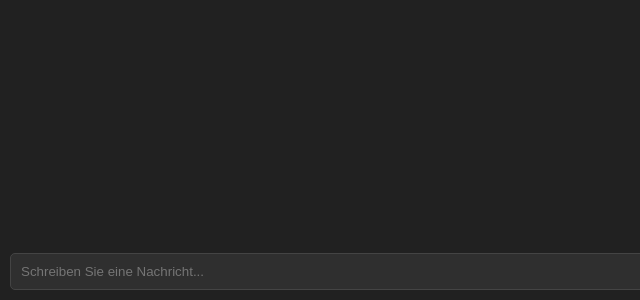
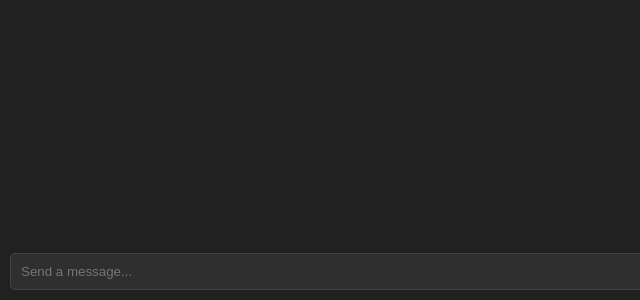
Before and after one commit to strueder/frontend-v1, a plain HTML site: page index.html in a window 1280 px wide. Shown: the part 500-800 px from the top of the page, 0-640 px from the left. Drawn offline with nearby package versions, Linux system fonts and the light colour scheme.

Commit message:
fixed input to english

```diff
--- a/index.html
+++ b/index.html
@@ -96,7 +96,7 @@
 <body>
     <div id="chat-container"></div>
     <div id="input-container">
-        <input type="text" id="message-input" placeholder="Schreiben Sie eine Nachricht...">
+        <input type="text" id="message-input" placeholder="Send a message...">
         <button id="send-button">Senden</button>
     </div>
     <script>
```
